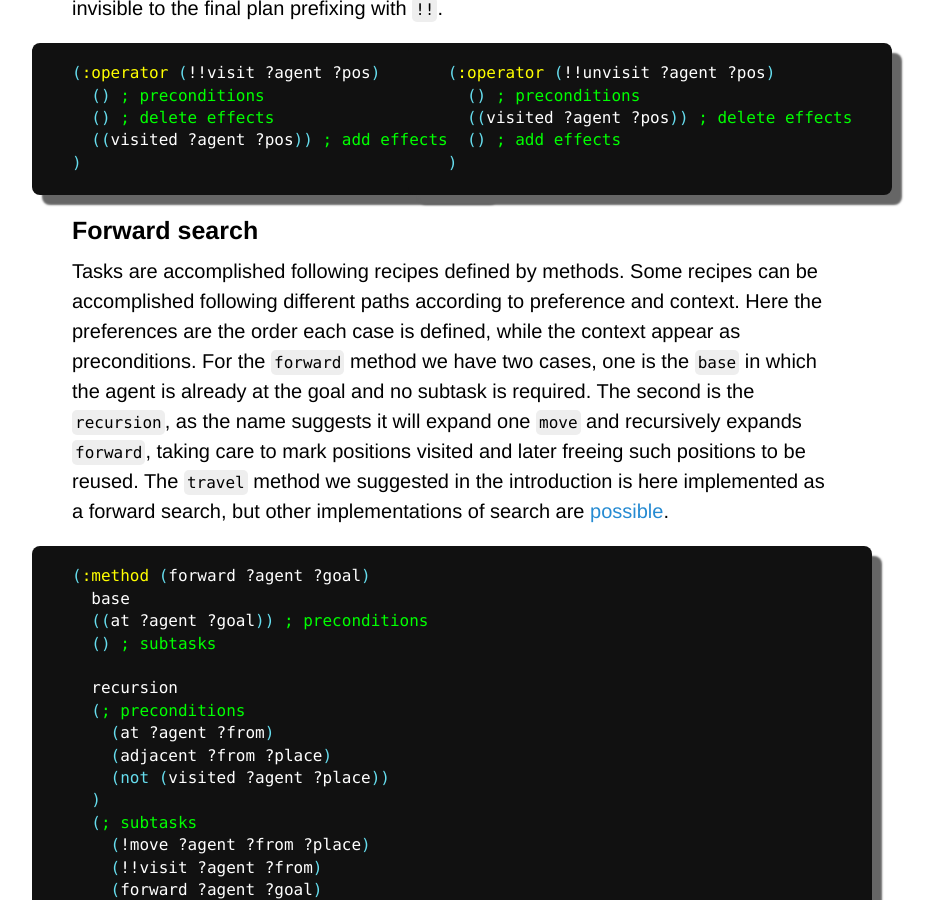
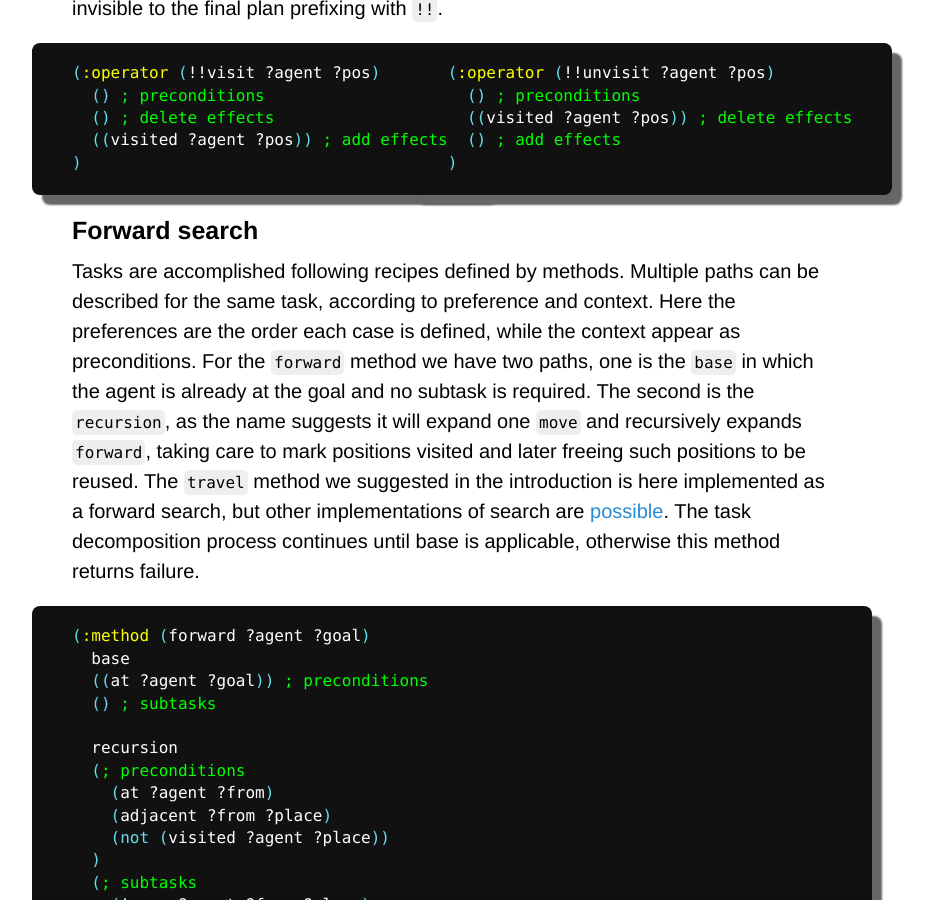
Before and after one commit to Maumagnaguagno/maumagnaguagno.github.io, a Jekyll site: the page built from htn.md, in a window 1280 px wide and 900 px high, scrolled down 2238 px. Shown: the whole window, without its empty margins (188-1122 px from the left). Built offline with Jekyll 4.4.1, drawn with Linux system fonts in a browser that asks for light colours; our own code applies the rules of GitHub Pages for plain Markdown files.

Commit message:
Improve HTN Forward search section

````diff
--- a/htn.md
+++ b/htn.md
@@ -145,11 +145,12 @@ Since only operators can modify the state we need to add them, but they are only
 
 ### Forward search
 Tasks are accomplished following recipes defined by methods.
-Some recipes can be accomplished following different paths according to preference and context.
+Multiple paths can be described for the same task, according to preference and context.
 Here the preferences are the order each case is defined, while the context appear as preconditions.
-For the ``forward`` method we have two cases, one is the ``base`` in which the agent is already at the goal and no subtask is required.
+For the ``forward`` method we have two paths, one is the ``base`` in which the agent is already at the goal and no subtask is required.
 The second is the ``recursion``, as the name suggests it will expand one ``move`` and recursively expands ``forward``, taking care to mark positions visited and later freeing such positions to be reused.
 The ``travel`` method we suggested in the introduction is here implemented as a forward search, but other implementations of search are [possible](https://github.com/Maumagnaguagno/HyperTensioN/blob/master/examples/search/search.jshop).
+The task decomposition process continues until base is applicable, otherwise this method returns failure.
 
 ```elisp
 (:method (forward ?agent ?goal)
````
